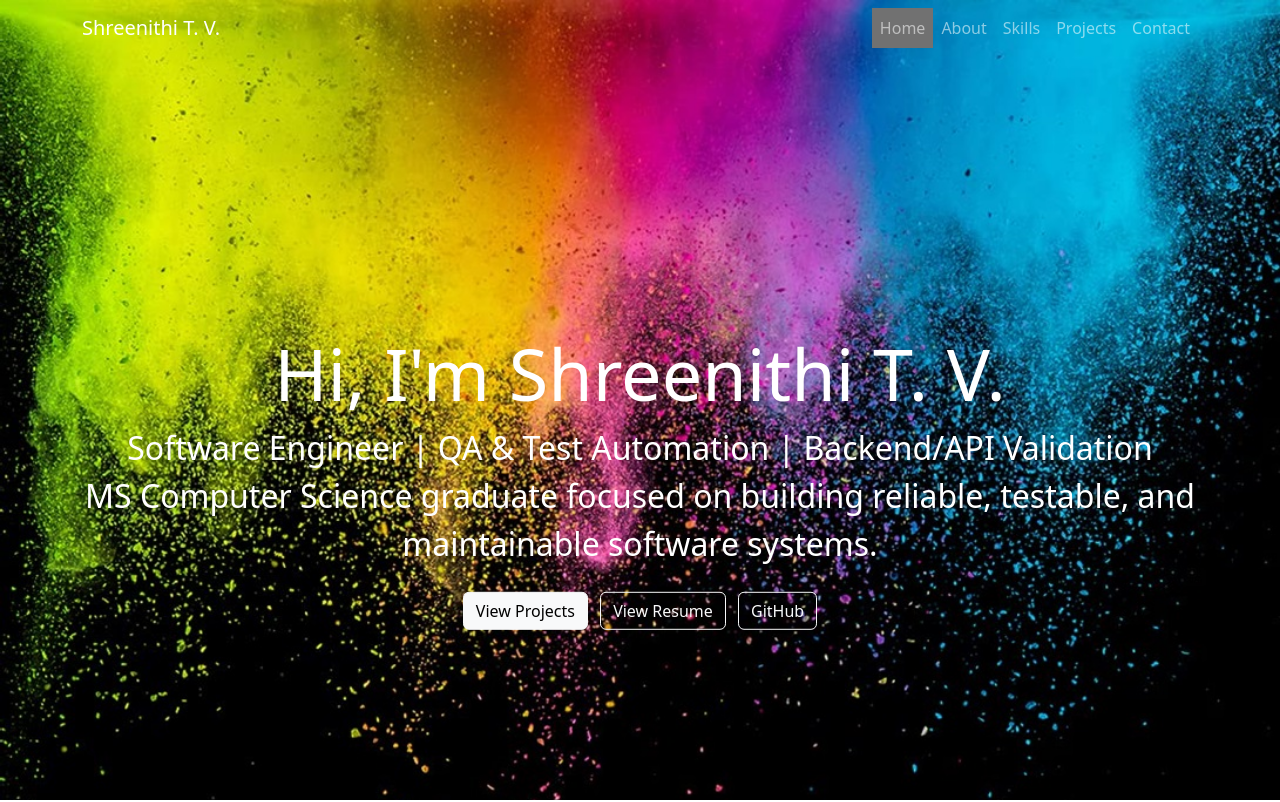
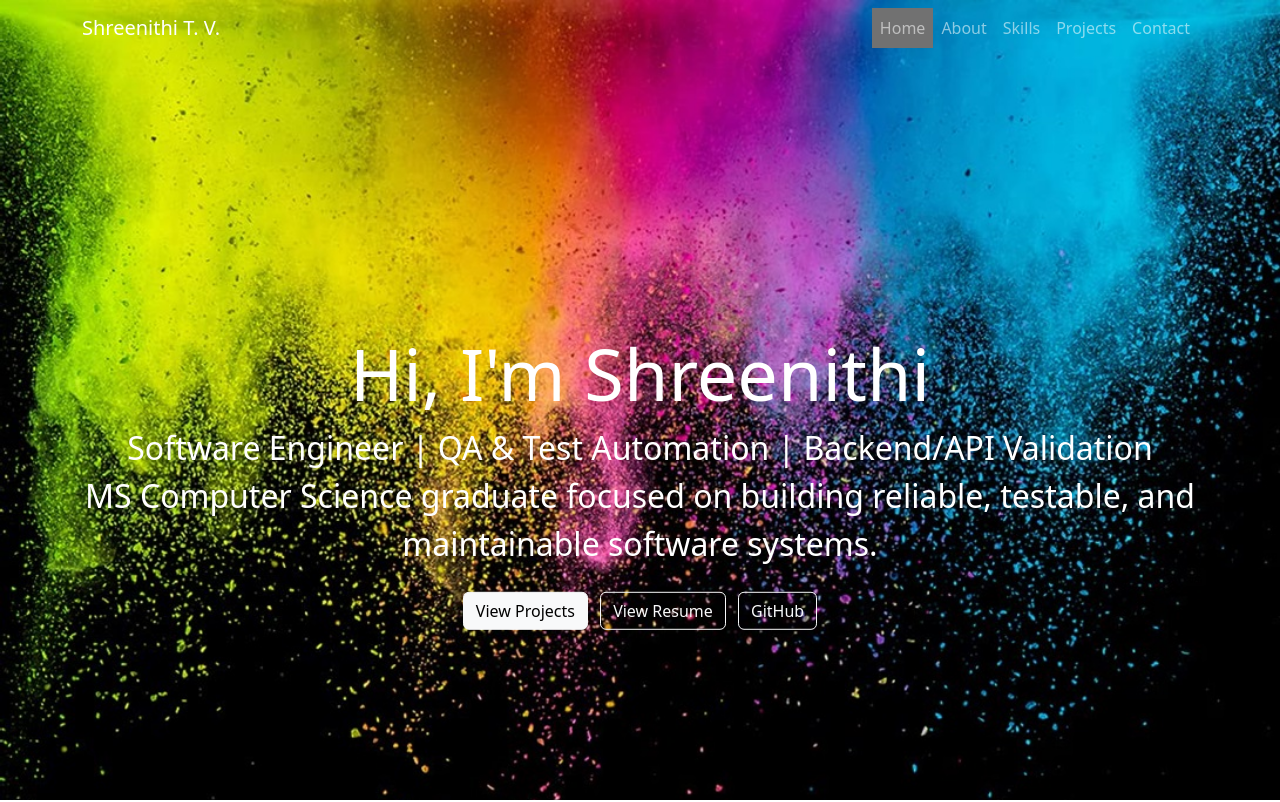
Before and after one commit to SHREENITHI-TV/SHREENITHI-TV.github.io, a plain HTML site: page Portfolio/index.html in a window 1280 px wide. Shown: the top 802 px of the page. Drawn offline with nearby package versions, Linux system fonts and the light colour scheme.

Commit message:
name update

```diff
--- a/Portfolio/index.html
+++ b/Portfolio/index.html
@@ -63,7 +63,7 @@
             <div class="row">
                 <div class="col-lg-12 col-md-12 col-sm-12 col-xs-12 hero-text">
                     <h2 class="hero_title">
-                        Hi, I'm Shreenithi T. V.
+                        Hi, I'm Shreenithi
                     </h2>
 
                     <p class="hero_desc">
```
